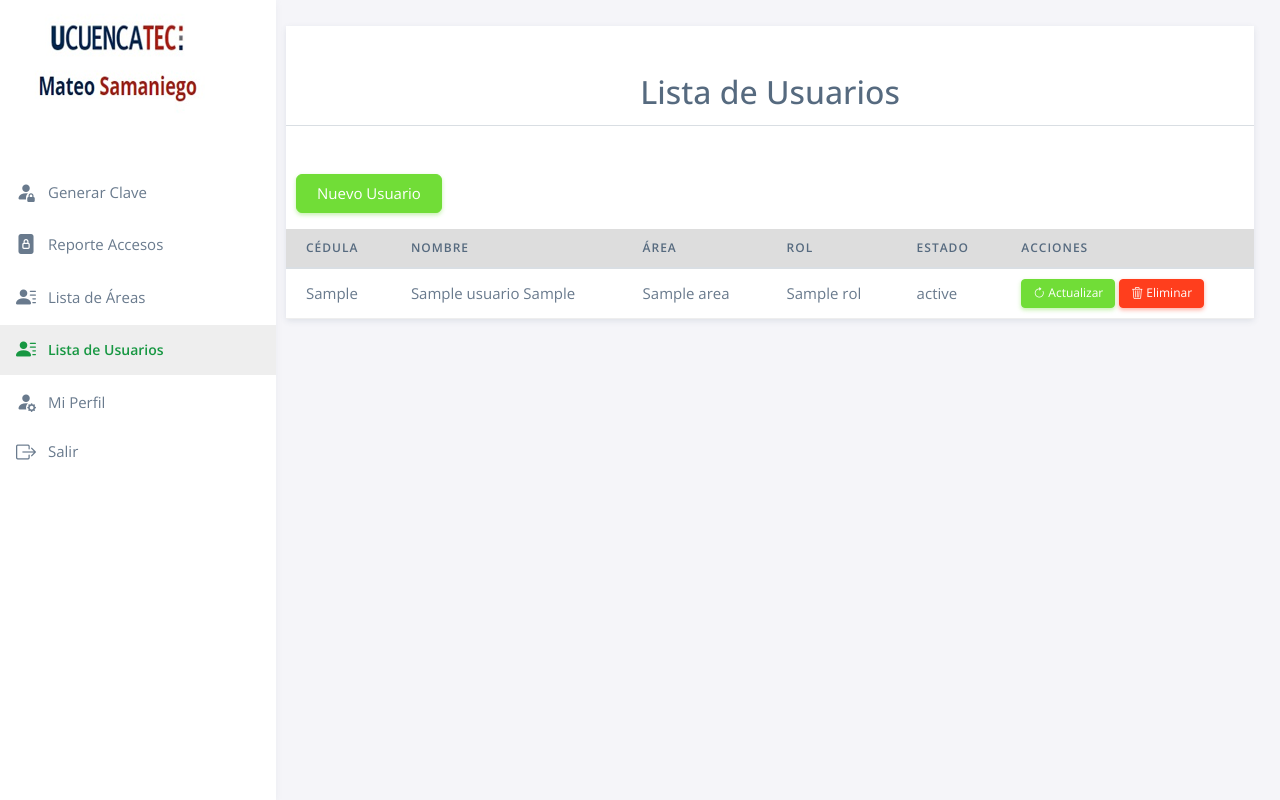
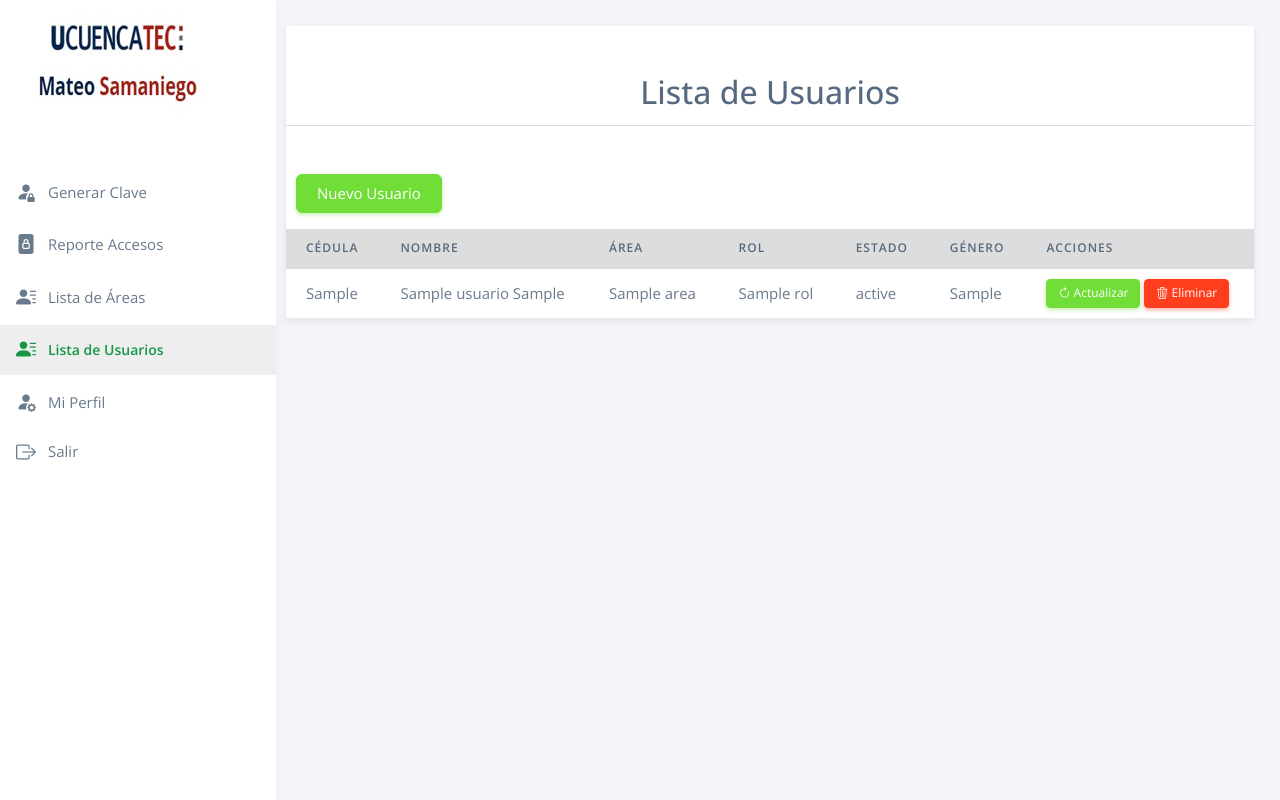
Before and after one commit to Mateo0702/proyectoweb.github.io, a Flask app: page /lista-de-usuarios in a window 1280 px wide. Run offline with Flask 3, Linux system fonts and the light colour scheme; the visitor is signed in with stand-in values (Sample User, id 1); tables that the repository leaves empty or names only in its code hold one stand-in row (values such as "Sample post"); data that the repository does not hold is empty; some libraries are stand-ins or nearby versions.

Commit message:
extras_cloud

```diff
--- a/my-app/controllers/funciones_home.py
+++ b/my-app/controllers/funciones_home.py
@@ -128,7 +128,7 @@ def lista_usuariosBD():
     try:
         with connectionBD() as conexion_MySQLdb:
             with conexion_MySQLdb.cursor(dictionary=True) as cursor:
-                querySQL = "SELECT id_usuario, cedula, nombre_usuario, apellido_usuario, id_area, id_rol, estado FROM usuarios"
+                querySQL = "SELECT id_usuario, cedula, nombre_usuario, apellido_usuario, id_area, id_rol, estado, genero FROM usuarios"
                 cursor.execute(querySQL,)
                 usuariosBD = cursor.fetchall()
         return usuariosBD
--- a/my-app/templates/public/usuarios/lista_usuarios.html
+++ b/my-app/templates/public/usuarios/lista_usuarios.html
@@ -26,6 +26,7 @@
             <th>Área</th>
             <th>Rol</th>
             <th>Estado</th>
+            <th>Género</th>
             <th>Acciones</th>
           </tr>
         </thead>
@@ -49,6 +50,7 @@
               {%endfor%}
             </td>
             <td>{{ usuario.estado}}</td>
+            <td>{{ usuario.genero}}</td>
             <td>
               <a
                   href="/mi-perfil/{{usuario.id_usuario}}"
```
